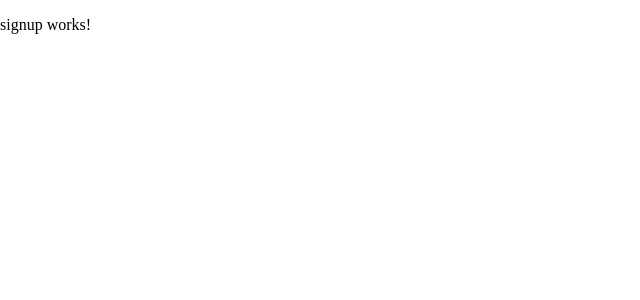
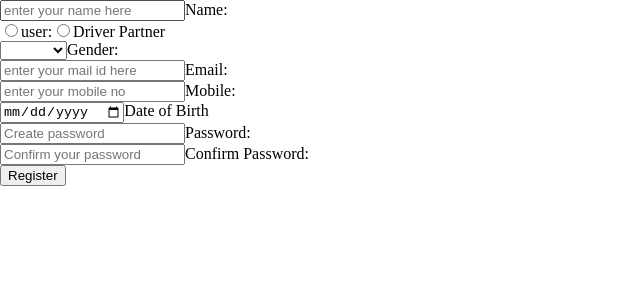
Before and after one commit to mohitshikre192/Front-End, an Angular app: page /signup in a window 1280 px wide. Shown: the top 300 px of the page, without its empty margins (0-640 px from the left). Built offline with nearby package versions, Linux system fonts and the light colour scheme.

Commit message:
signup component updated

```diff
--- /dev/null
+++ b/src/app/models/users.ts
@@ -0,0 +1,24 @@
+export class Users {
+
+    name:string;
+    role:string;
+    mobile_no:string;
+    gender:number;
+    email:string;
+    dob:string;
+    password:string;
+    c_password:string;
+
+    constructor()
+    {
+        this.name="";
+        this.role="";
+        this.mobile_no="";
+        this.gender=0;
+        this.email="";
+        this.dob="";
+        this.password="";
+        this.c_password="";
+    }
+
+}
--- a/src/components/login/login.component.ts
+++ b/src/components/login/login.component.ts
@@ -78,14 +78,14 @@ get f(){return this.loginForm.controls;}
 
 onLogin()
 {
-  //debugger;
+
   this.http.post('https://localhost:7034/api/Login/',this.loginobj)
 .subscribe({
-  next: () => {
+  next: (data:any) => {
 
-
+    debugger;
     alert('login success:');
-   // localStorage.setItem('loginToken')
+   localStorage.setItem('logintoken',data.token)
     this.router.navigateByUrl('/home');
   },error: () => {
 
--- a/src/components/signup/signup.component.html
+++ b/src/components/signup/signup.component.html
@@ -1 +1,51 @@
-<p>signup works!</p>
+
+<form (submit)="CreateUser()">
+
+    <div>
+        <input type="text" name ="name" [(ngModel)]="user.name" placeholder="enter your name here">
+        <label >Name:</label>
+    </div>
+    <div>
+        <input type="radio" name ="role" [(ngModel)]="user.role" value="user" >
+        <label >user:</label>
+        <input type="radio" name ="role" [(ngModel)]="user.role" value="driver" >
+        <label >Driver Partner</label>
+    </div>
+    <div>
+
+        <select type="number" name="gender" [(ngModel)]="user.gender"  required  >
+             <option value=0>Male</option>
+            <option value=1>Female</option>
+            <option value="others">others</option>
+
+        </select>
+        <label >Gender:</label>
+    </div>
+    <div>
+        <input type="text" name ="email" [(ngModel)]="user.email" placeholder="enter your mail id here">
+        <label >Email:</label>
+    </div>
+    <div>
+        <input type="text" name ="mobile_no" [(ngModel)]="user.mobile_no" placeholder="enter your mobile no">
+        <label >Mobile:</label>
+    </div>
+    <div>
+        <input type="date" name ="dob" [(ngModel)]="user.dob" placeholder="enter your DOB">
+        <label >Date of Birth</label>
+    </div>
+    <div>
+        <input type="text" name ="password" [(ngModel)]="user.password" placeholder="Create password">
+        <label >Password:</label>
+    </div>
+    <div>
+        <input type="text" name ="c_password" [(ngModel)]="user.c_password" placeholder="Confirm your password">
+        <label >Confirm Password:</label>
+    </div>
+
+    <div class="button">
+        <input type="submit" value="Register">
+          </div>
+
+
+
+</form>
--- a/src/components/signup/signup.component.ts
+++ b/src/components/signup/signup.component.ts
@@ -1,12 +1,39 @@
 import { Component } from '@angular/core';
+import { FormsModule, ReactiveFormsModule } from '@angular/forms';
+import { Users } from '../../app/models/users';
+import { HttpClient, HttpResponse } from '@angular/common/http';
+import { Router } from '@angular/router';
+import { JwtDecodeService } from '../../services/jwt-decode.service';
 
 @Component({
   selector: 'app-signup',
   standalone: true,
-  imports: [],
+  imports: [FormsModule,ReactiveFormsModule],
   templateUrl: './signup.component.html',
   styleUrl: './signup.component.css'
 })
 export class SignupComponent {
+user: any={};
+constructor(private http: HttpClient,private router: Router,private service: JwtDecodeService){}
+
+CreateUser(){
+debugger;
+this.service.createUsers(this.user)
+.subscribe ({
+   next: (data:any) => {
+
+
+  alert('signup success:');
+ //localStorage.setItem('logintoken',data.token)
+  this.router.navigateByUrl('/home');
+},error: () => {
+
+        alert('signup failed')
+
+  //       this.loading = false;
+  //      this.loginForm.reset();
 
 }
+})
+}
+}
--- a/src/services/jwt-decode.service.ts
+++ b/src/services/jwt-decode.service.ts
@@ -3,6 +3,7 @@ import { Injectable } from '@angular/core';
 import { Router } from '@angular/router';
 import { Observable, catchError, throwError } from 'rxjs';
 import { Login } from '../app/models/login';
+import { Users } from '../app/models/users';
 @Injectable({
   providedIn: 'root'
 })
@@ -22,6 +23,28 @@ error (error:any)
 // //  return this.http.post(getlogin, login);
 // }
 
+public createUsers(customer: Users): Observable<Users> {
+  //let functionUrl: string = this.baseUrl + 'api/createCustomer/';
+  let functionUrl: string = 'https://localhost:7034/api/User/';
+  console.log('Inside Service');
+  console.log(customer);
+  return this.http.post<Users>(functionUrl, customer).pipe(catchError(this.handleError));
+}
+
+
+private handleError(error: HttpErrorResponse) {
+
+  let errorMsg: string = "";
+  if (error.error instanceof ErrorEvent) {
+    // Client Error
+    errorMsg = "Error: $error.error.message"
+  }
+  else {
+    // Server Error
+    errorMsg = "Status: $(error.status) \n Message: error.message"
+  }
+  return throwError(errorMsg);
+}
 
 
 }
```
Also changed, not shown: 1 other file (tests, documents, lock files or other folders).
